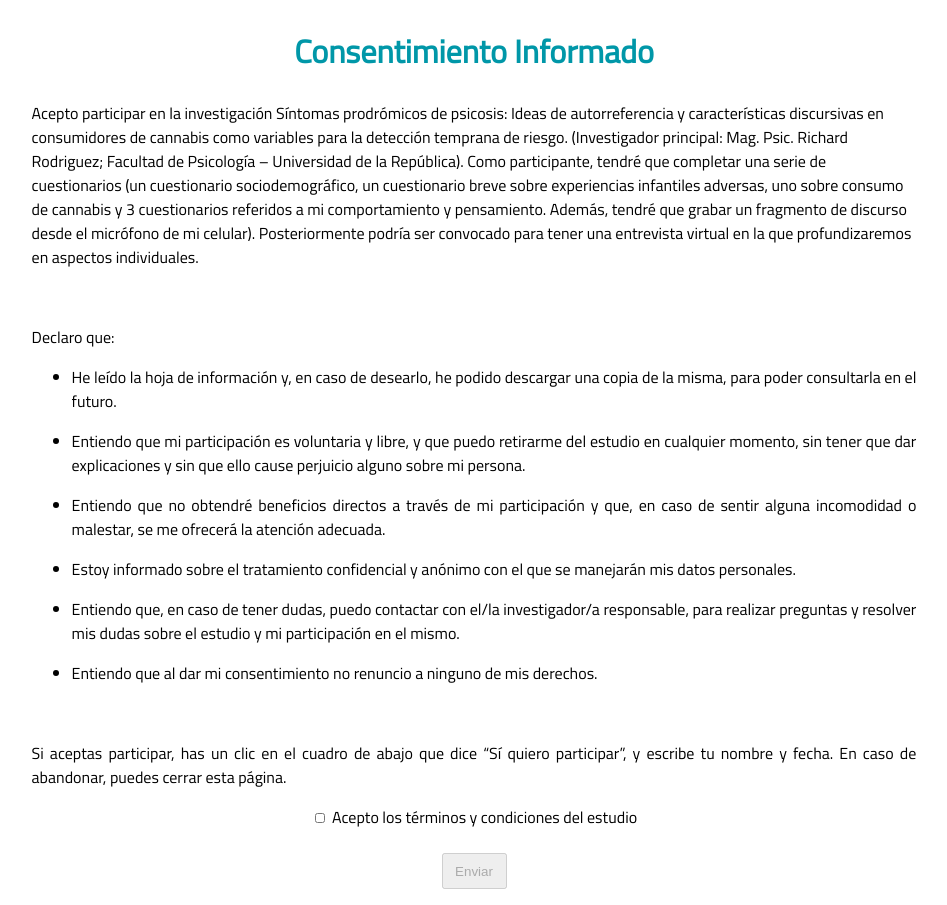
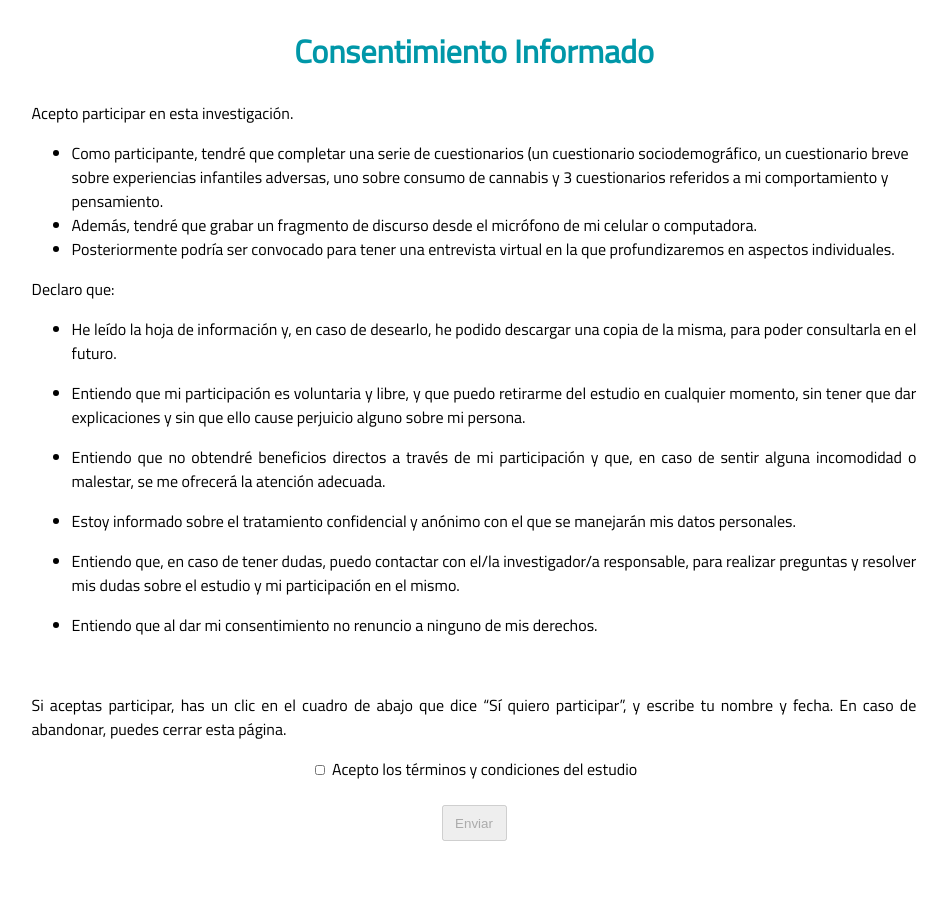
Before and after one commit to almadana/emarQuestionnaire, a Flask app: page /consent in a window 1280 px wide. Shown: the whole page, without its empty margins (166-1113 px from the left). After the commit the page ends 841 px from the top, so only its background shows below. Run offline with Flask 3, Linux system fonts and the light colour scheme.

Commit message:
text fixes

```diff
--- a/website/app.py
+++ b/website/app.py
@@ -366,3 +366,9 @@ def upload_audio():
 @app.route('/gracias', methods=['GET'])
 def gracias():
     return render_template('gracias.html')
+
+
+
+@app.route('/og_image.png', methods=['GET'])
+def og_image():
+    return send_file('static/img/og_image.png')
--- a/website/static/css/style.css
+++ b/website/static/css/style.css
@@ -255,6 +255,7 @@ h2 {
   text-align: center;
   width: 80vw; /* Adjust based on your design needs */
   max-width: 750px;
+  margin: auto;
 }
 
 main {
@@ -439,18 +440,3 @@ form table tbody td {
 .question-title {
   color: hsl(186, 100%, 33%);
 }
-
-@media (min-width: 1024px) {
-  .logo {
-    width: 100vw; /* Increase size on smaller screens */
-    min-width: 100px; /* Example minimum size */
-  }
-  .excercise .question_wrap_header {
-    display: none;
-  }
-
-  .excercise.short_question .question_wrap .question_wrap_main,
-  .excercise.long_question .question_wrap .question_wrap_main {
-    display: flex;
-  }
-}
--- a/website/templates/consent.html
+++ b/website/templates/consent.html
@@ -11,22 +11,21 @@
 </head>
 <body lang="es-UY" dir="ltr"><h2>Consentimiento Informado</h2>
 <main>
-<p>Acepto participar en la investigación Síntomas prodrómicos de
-psicosis: Ideas de autorreferencia y características discursivas en
-consumidores de cannabis como variables para la detección temprana
-de riesgo. (Investigador principal: Mag. Psic. Richard Rodriguez;
-Facultad de Psicología – Universidad de la República). Como
-participante, tendré que completar una serie de cuestionarios (un
+<p>Acepto participar en esta investigación.
+
+<ul>
+<li>Como participante, tendré que completar una serie de cuestionarios (un
 cuestionario sociodemográfico, un cuestionario breve sobre
 experiencias infantiles adversas, uno sobre consumo de cannabis y 3
-cuestionarios referidos a mi comportamiento y pensamiento. Además<span style="background: transparent">,</span>
-tendré que grabar un fragmento de discurso desde el micrófono de mi
-celular). Posteriormente podría ser convocado para tener una
+cuestionarios referidos a mi comportamiento y pensamiento.</li>
+<li>Además, tendré que grabar un fragmento de discurso desde el micrófono de mi
+celular o computadora.</li>
+<li>Posteriormente podría ser convocado para tener una
 entrevista virtual en la que profundizaremos en aspectos
-individuales.</p>
-<p align="justify" style="margin-bottom: 0cm"><br/>
+individuales.</li>
+</ul>
 
-</p>
+
 <p align="justify" style="margin-bottom: 0.21cm">Declaro
 que:</p>
 <ul>
--- a/website/templates/sociodemo.html
+++ b/website/templates/sociodemo.html
@@ -49,10 +49,10 @@
             <option value="PY">Paraguay</option>
             <option value="VE">Venezuela</option>
             <option value="X">Otro</option>
-        </select>
+        </select><br>
 
         <label for="years_in_uruguay">Años en Uruguay (si aplica):</label><br>
-        <input type="number" id="years_in_uruguay" name="years_in_uruguay" required><br><br>
+        <input type="number" id="years_in_uruguay" name="years_in_uruguay"><br><br>
 
         <label for="residence">Departamento de residencia:</label><br>
         <select id="residence" name="residence" required>
@@ -76,7 +76,7 @@
             <option value="Soriano">Soriano</option>
             <option value="Tacuarembó">Tacuarembó</option>
             <option value="Treinta y Tres">Treinta y Tres</option>
-        </select>
+        </select><br>
 
 
 
```
